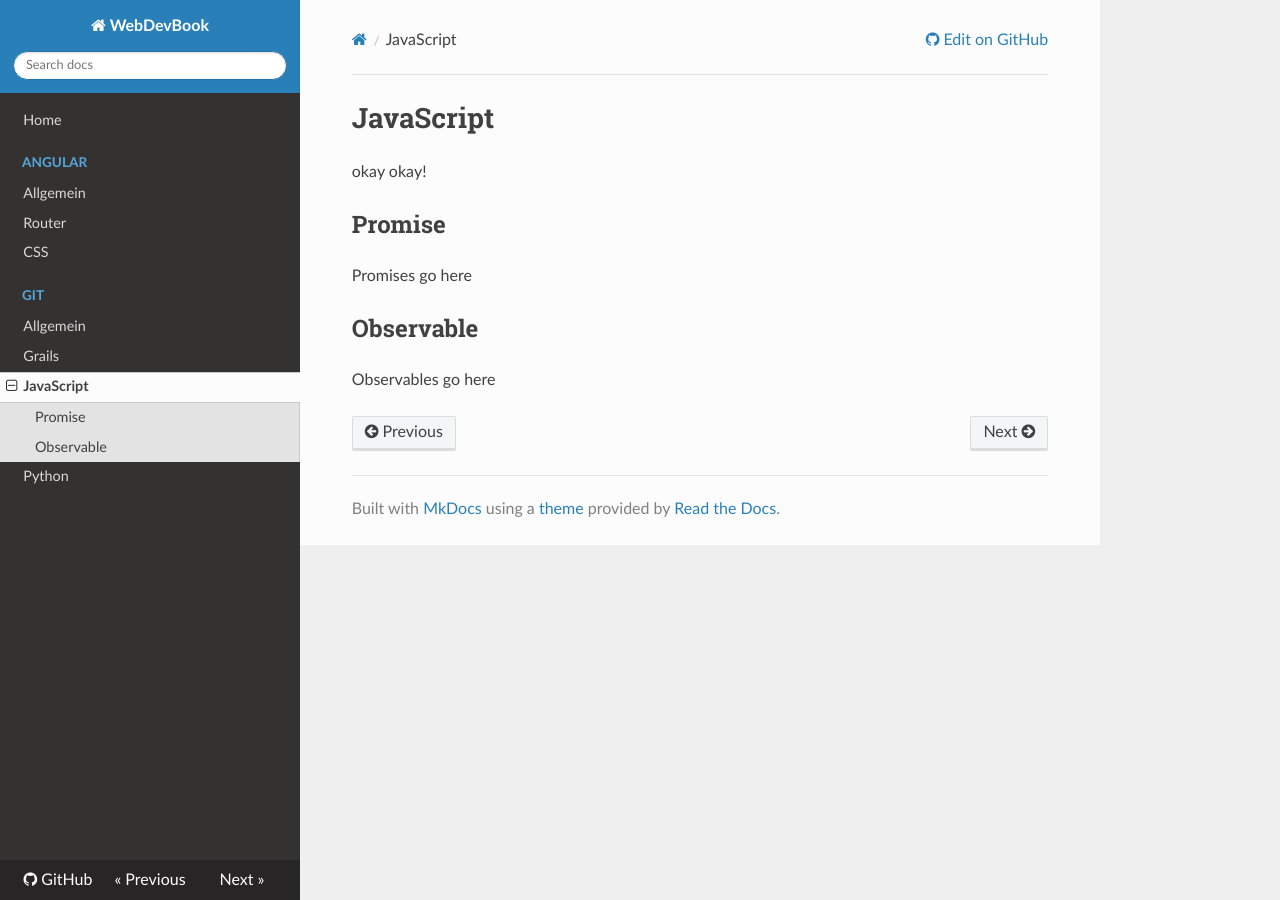
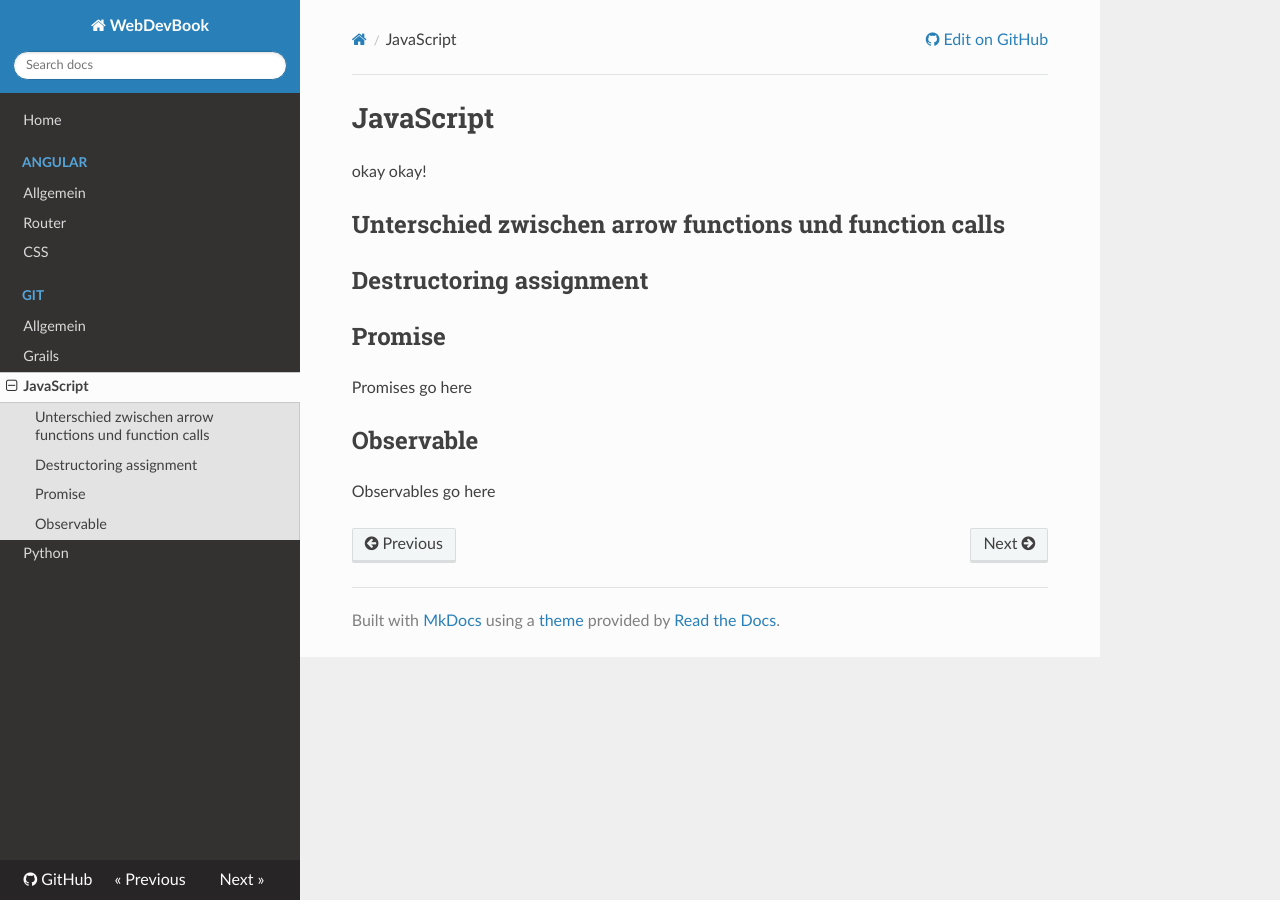
Before and after one commit to scholchr/webdevbook, an MkDocs documentation site: the page built from docs/javascript.md, in a window 1280 px wide. Built offline with MkDocs 1.6.1, drawn with Linux system fonts in a browser that asks for light colours; nearby versions of some CDN libraries.

Commit message:
JS: Header für 'fn call <> arrow fn' und 'destr assignment'

```diff
--- a/docs/javascript.md
+++ b/docs/javascript.md
@@ -1,6 +1,10 @@
 # JavaScript
 
 okay okay!
+
+## Unterschied zwischen arrow functions und function calls
+
+## Destructoring assignment
 
 ## Promise
 
```
